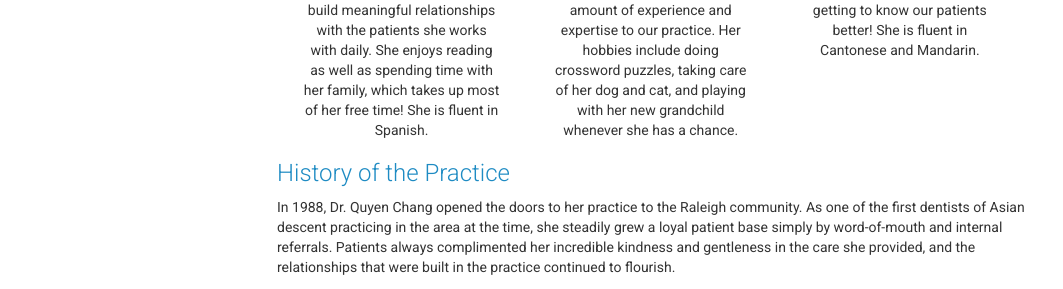
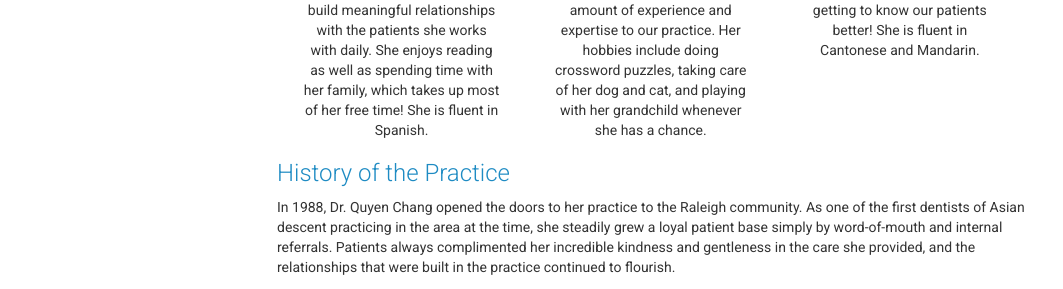
Before and after one commit to gabrielyeung/changdds, a Jekyll site: the page built from aboutus/index.html, in a window 1280 px wide and 900 px high, scrolled down 1418 px. Shown: the part 298-587 px from the top of the window, without its empty margins (108-1171 px from the left). Built offline with Jekyll 4.4.1, drawn with Linux system fonts in a browser that asks for light colours; some of the changed text lies outside the part shown.

Commit message:
Add files via upload
Content update

```diff
--- a/aboutus/index.html
+++ b/aboutus/index.html
@@ -56,7 +56,7 @@ title: About Us
           </figure>
           <h3 class="name">Barbara</h3>
           <h4 class="job">Hygienist</h4>
-          <p class="bio">Barbara has been with our team since 1994, and brings a great amount of experience and expertise to our practice.  Her hobbies include doing crossword puzzles, taking care of her dog and cat, and playing with her new grandchild whenever she has a chance.</p>
+          <p class="bio">Barbara has been with our team since 1994, and brings a great amount of experience and expertise to our practice.  Her hobbies include doing crossword puzzles, taking care of her dog and cat, and playing with her grandchild whenever she has a chance.</p>
         </section>
         <section class="teammate">
           <figure>
```
